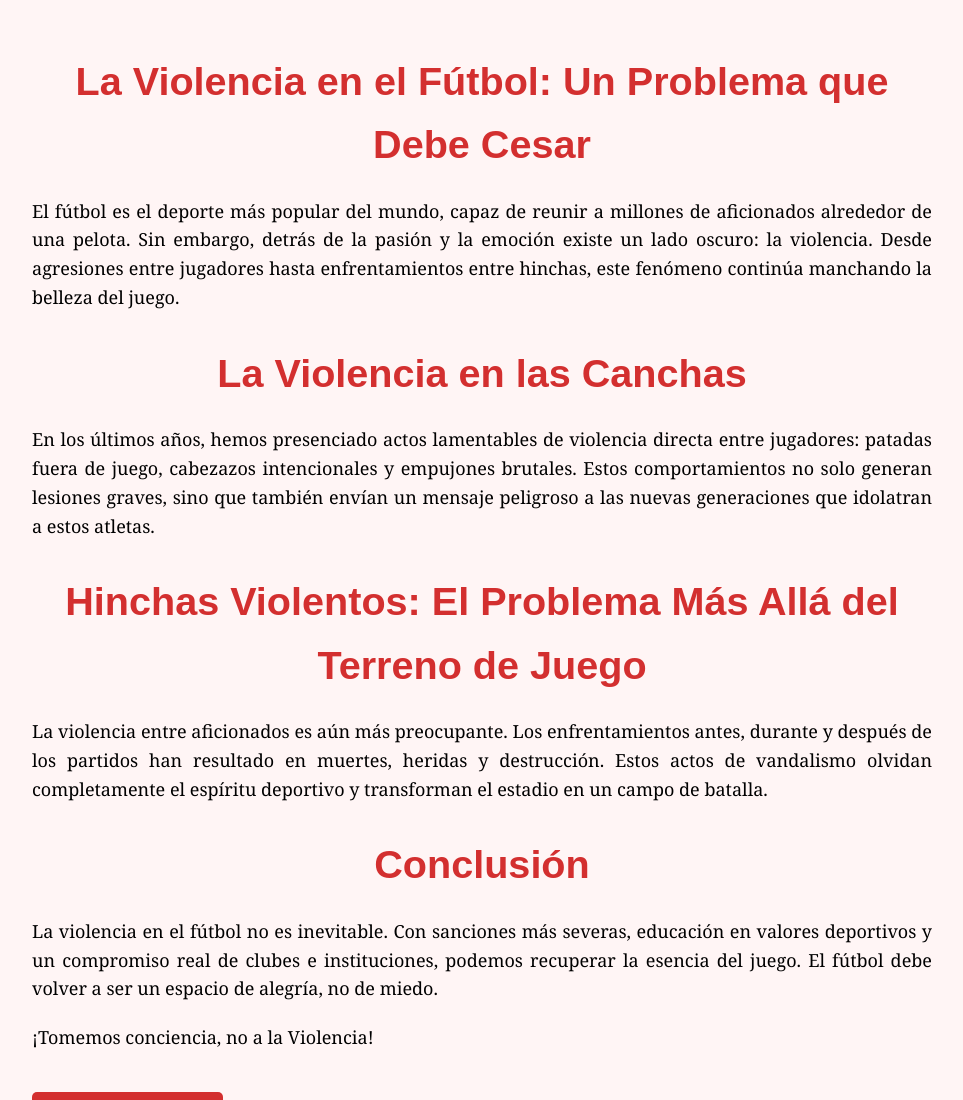
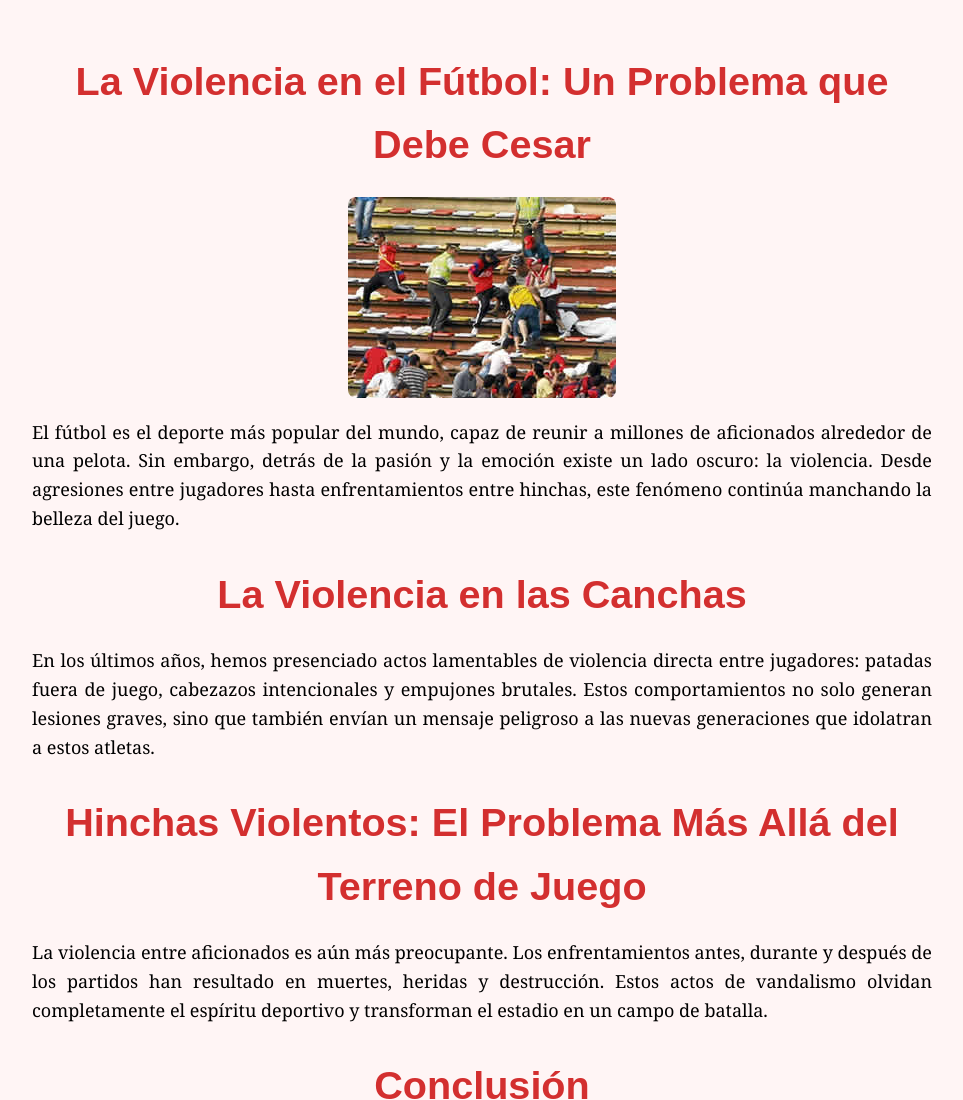
Before and after one commit to malfattiaugusto-blip/malfattiaugustoblogscss.github.io, a plain HTML site: page blog/post1CSS.html in a window 1280 px wide. Shown: the top 1100 px of the page, without its empty margins (158-1121 px from the left). Drawn offline with Linux system fonts and the light colour scheme.

Commit message:
Fix HTML structure and add centered image

```diff
--- a/blog/post1CSS.html
+++ b/blog/post1CSS.html
@@ -84,6 +84,9 @@
 <body>
     <h1>La Violencia en el Fútbol: Un Problema que Debe Cesar</h1>
 
+    <!-- Imagen centrada (ajusta el nombre si usas otro) -->
+    <img src="../img/futbol1.jpg" alt="Fútbol" class="post-img">
+
     <p>El fútbol es el deporte más popular del mundo, capaz de reunir a millones de aficionados alrededor de una pelota.
       Sin embargo, detrás de la pasión y la emoción existe un lado oscuro: la violencia. Desde agresiones entre jugadores
       hasta enfrentamientos entre hinchas, este fenómeno continúa manchando la belleza del juego.</p>
```
